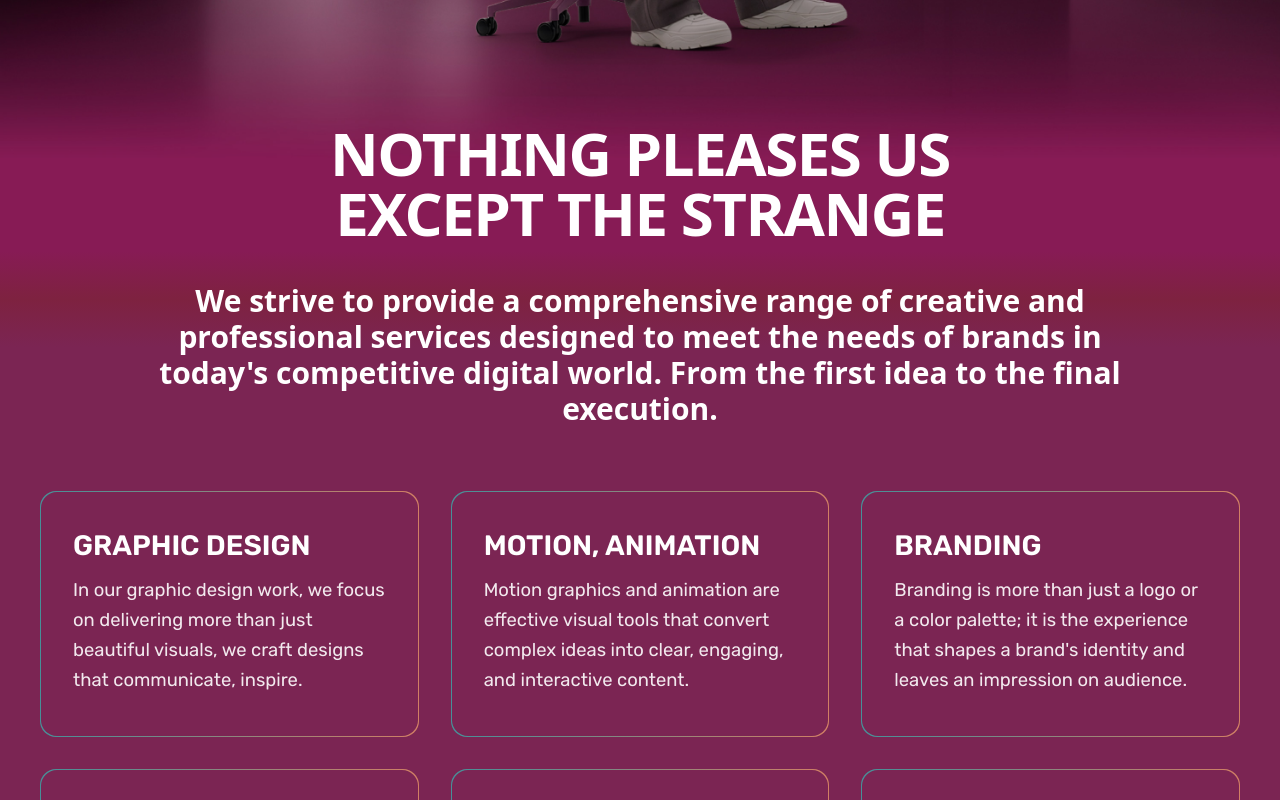
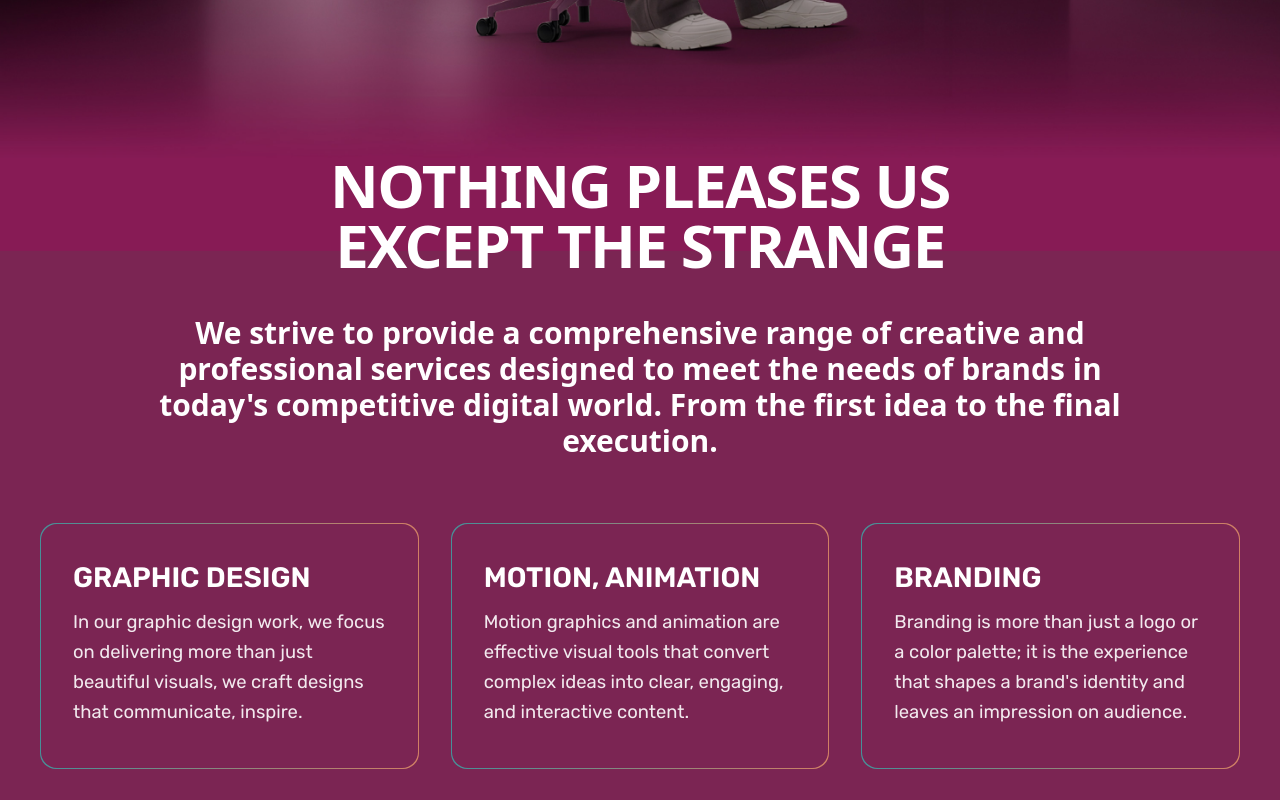
Before and after one commit to suhayb-yahya/scribble, a Next.js app: page / in a window 1280 px wide. Shown: the part 440-1240 px from the top of the page. Built offline with nearby package versions, Linux system fonts and the light colour scheme.

Commit message:
revert the section

```diff
--- a/src/app/(main)/page.tsx
+++ b/src/app/(main)/page.tsx
@@ -14,7 +14,7 @@ export default async function Home() {
   return (
     <main className="flex flex-col w-full min-w-0 max-w-full overflow-x-hidden">
       <HeroBanner />
-      <HeroToServicesTransition />
+
       <ServicesSection />
       <StoryMissionVision />
       <ExploreSection
--- a/src/components/sections/ServicesSection.tsx
+++ b/src/components/sections/ServicesSection.tsx
@@ -62,7 +62,7 @@ const cardVariants = {
 export default function ServicesSection() {
   return (
       <section className="bg-primary text-white pt-22 pb-32 px-6 md:px-10 rounded-b-[8vw] md:rounded-b-[6rem]">
-        <div className="max-w-7xl mx-auto -mt-40 md:-mt-56">
+        <div className="max-w-7xl mx-auto -mt-20 md:-mt-24">
           <h2 className="text-4xl md:text-6xl font-bold uppercase text-center tracking-tight mb-10 max-w-4xl mx-auto leading-tight">
             NOTHING PLEASES US<br />EXCEPT THE STRANGE
           </h2>
```
